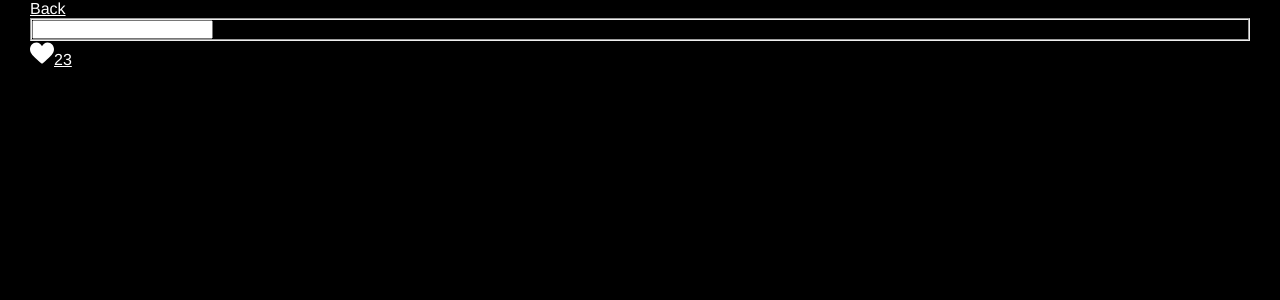
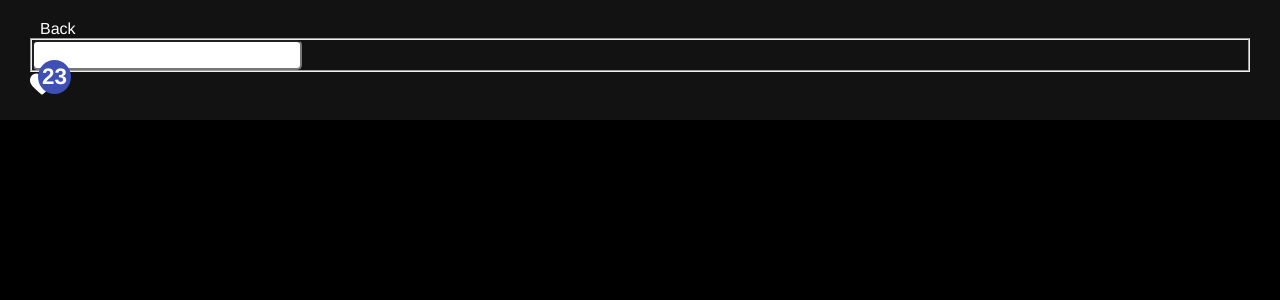
Before and after one commit to Aegnor/immost-music-app, an Angular app: page /genre-albums/electro in a window 1280 px wide. Shown: the top 300 px of the page. Built offline with nearby package versions, Linux system fonts and the light colour scheme.

Commit message:
style genre listing header

```diff
--- a/src/app/genre-albums/genre-albums.component.scss
+++ b/src/app/genre-albums/genre-albums.component.scss
@@ -0,0 +1,68 @@
+@import "../../styles/media-mixin";
+
+.genre-header {
+  background-color: #121212;
+  padding-top: 20px;
+  padding-bottom: 20px;
+}
+
+.back-link {
+  text-decoration: none;
+  padding-left: 10px;
+  padding-right: 30px;
+  cursor: pointer;
+
+  &:hover {
+    text-decoration: underline;
+  }
+}
+
+.right {
+  padding-right: 20px;
+}
+
+.likes {
+  position: relative;
+  display: inline-block;
+
+  &-counter {
+    position: absolute;
+    top: -12px;
+    right: -17px;
+    font-size: 1.4rem;
+    font-weight: bold;
+    background-color: #3e50b4;
+    padding: 4px;
+    border-radius: 50%;
+  }
+}
+
+.search {
+  input {
+    border-radius: 5px;
+    height: 30px;
+    width: 270px;
+  }
+}
+
+@include media-max(768px) {
+  .search {
+    input {
+      width: 180px;
+    }
+  }
+}
+
+@include media-max(375px) {
+  .genre-header {
+    padding: 20px;
+  }
+
+  .back-link {
+    padding-left: 0;
+  }
+
+  .right {
+    padding-right: 0;
+  }
+}
```
